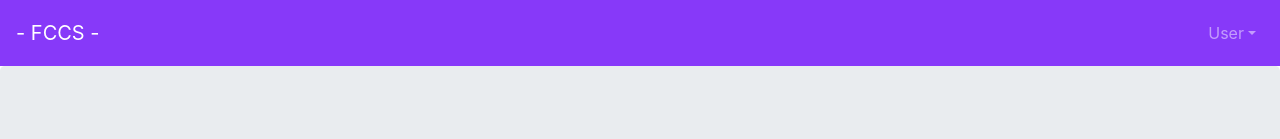
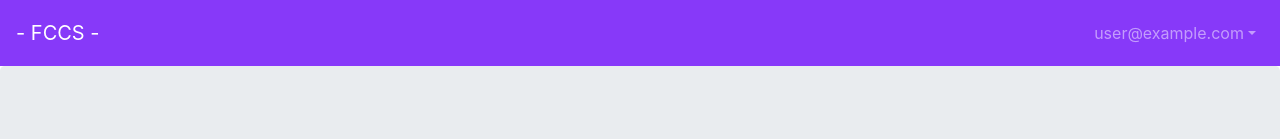
Before and after one commit to FCCSTeam/Fire-Code-Compliance-Software, a Vue app: page /userpage in a window 1280 px wide. Shown: the top 139 px of the page. Built offline with nearby package versions, Linux system fonts and the light colour scheme; no server answers; the database is empty; sample sign-in values are in the browser's storage.

Commit message:
admin tabs now visible for those who are admin

```diff
--- a/src/components/navbar/NavBar1.vue
+++ b/src/components/navbar/NavBar1.vue
@@ -9,13 +9,17 @@
 
       <b-collapse id="nav-collapse" is-nav v-if="activeUser">
         <b-navbar-nav class="ml-auto">
-          <b-nav-item-dropdown text="User" right>
+          <!-- Adminpage Link -->
+          <b-nav-item :to="{ path: '/adminpage' }" v-if="activeUser.isAdmin"
+            >Admin</b-nav-item
+          >
+          <!-- User Dropdown Menu -->
+          <b-nav-item-dropdown :text="activeUser.email" right>
             <b-dropdown-item href="">Settings</b-dropdown-item>
             <b-dropdown-item href="" @click="Logout">Logout</b-dropdown-item>
           </b-nav-item-dropdown>
         </b-navbar-nav>
       </b-collapse>
-
     </b-navbar>
   </div>
 </template>
@@ -23,7 +27,7 @@
 <script>
 import { userLogout } from "@/js/auth/userAuth.js";
 import { getActiveUser } from "@/js/auth/userAuth.js";
-
+import { adminStatus } from "@/js/auth/userAccess.js";
 
 export default {
   name: "NavBar1",
@@ -32,6 +36,13 @@ export default {
       activeUser: getActiveUser(),
       error: null,
     };
+  },
+  computed: {
+    getAdminStatus: function () {
+      adminStatus(this.activeUser).then((token) => {
+        return token.isAdmin;
+      });
+    },
   },
   methods: {
     Logout() {
```
